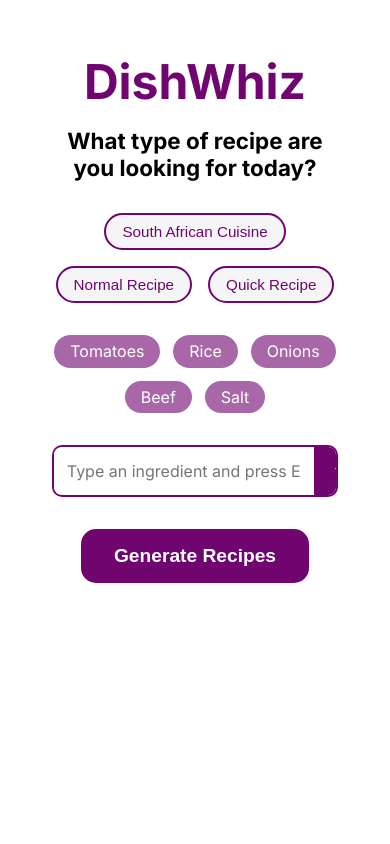
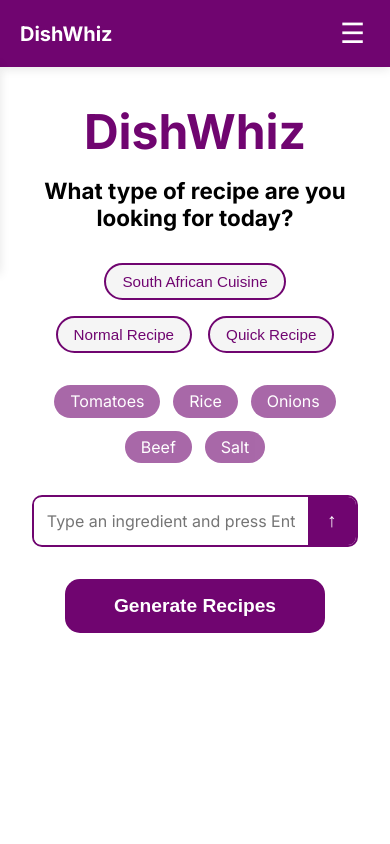
Before and after one commit to Ayyanda/recipe-generator, a Flask app: page /ai in a window 390 px wide. Run offline with Flask 3, Linux system fonts and the light colour scheme.

Commit message:
added a navbar to ai generation page and changed UI for output recipe cards

```diff
--- a/static/css/ai-page.css
+++ b/static/css/ai-page.css
@@ -18,25 +18,78 @@ body {
   color: var(--purple);
   display: flex;
   flex-direction: column;
-  /* justify-content: center; */
-  align-items: center;
   min-height: 100vh;
-  padding: 20px;
-  overflow-x:hidden ;
+  padding-top: 80px;
+  overflow-x: hidden;
 }
 
-.cards-wrapper {
-  width: 100vw;
-  max-width: none;
-  margin: 0;
-  padding: 0;
+/* ==================== Navbar Styles ==================== */
+.navbar {
+  position: fixed;
+  top: 0;
+  left: 0;
+  width: 100%;
+  padding: 15px 35px;
+  display: flex;
+  align-items: center;
+  justify-content: space-between;
+  background: var(--purple);
+  color: var(--white);
+  z-index: 100;
+  box-shadow: 0 2px 10px rgba(0, 0, 0, 0.1);
 }
 
+.nav-brand {
+  display: flex;
+  align-items: center;
+  gap: 10px;
+}
+
+.nav-title {
+  font-size: 25px;
+  font-weight: 700;
+  color: var(--white);
+}
+
+.nav-links {
+  display: flex;
+  gap: 32px;
+  align-items: center;
+}
+
+.nav-links a {
+  color: var(--white);
+  text-decoration: none;
+  font-size: 18px;
+  font-weight: 500;
+  transition: all 0.3s ease;
+  padding: 5px 10px;
+  border-radius: 5px;
+}
+
+.nav-links a:hover {
+  background: rgba(255, 255, 255, 0.1);
+  font-weight: 600;
+}
+
+/* Mobile menu button */
+.mobile-menu-btn {
+  display: none;
+  background: none;
+  border: none;
+  color: var(--white);
+  font-size: 28px;
+  cursor: pointer;
+  padding: 5px;
+}
+
+/* ==================== Main Content ==================== */
 .container {
   text-align: center;
   width: 100%;
   max-width: 700px;
   padding: 2rem;
+  margin: 0 auto;
 }
 
 .logo {
@@ -482,29 +385,37 @@ body {
   color: var(--purple);
 }
 
-.recipes-container {
-  background: transparent;
-  padding: 0;
-  max-height: none;
-}
-
-@media (max-width: 900px) {
-  .recipe-cards {
-    grid-template-columns: 1fr;
-  }
-}
-
-@media (max-width: 600px) {
-  .recipe-card-header h2 {
-    font-size: 1.3rem;
+/* ==================== Mobile Responsive ==================== */
+@media (max-width: 768px) {
+  .navbar {
+    padding: 12px 20px;
   }
 
-  .recipe-card-body {
-    padding: 1rem;
+  .nav-links {
+    position: fixed;
+    top: 60px;
+    left: -100%;
+    width: 100%;
+    flex-direction: column;
+    background: var(--purple);
+    padding: 20px;
+    gap: 15px;
+    transition: left 0.3s ease;
+    box-shadow: 0 5px 10px rgba(0, 0, 0, 0.1);
   }
-}
 
-@media (max-width: 600px) {
+  .nav-links.active {
+    left: 0;
+  }
+
+  .mobile-menu-btn {
+    display: block;
+  }
+
+  body {
+    padding-top: 70px;
+  }
+
   .logo {
     font-size: 3rem;
   }
@@ -522,4 +433,37 @@ body {
     width: 80%;
     font-size: 1.2rem;
   }
+
+  .results-header {
+    flex-direction: column;
+    gap: 1rem;
+    align-items: flex-start;
+  }
+
+  .results-header h1 {
+    font-size: 2rem;
+  }
+
+  .back-btn {
+    width: 100%;
+    text-align: center;
+  }
+
+  .recipe-cards {
+    grid-template-columns: 1fr;
+  }
 }
+
+@media (max-width: 600px) {
+  .nav-title {
+    font-size: 20px;
+  }
+
+  .recipe-card-header h2 {
+    font-size: 1.3rem;
+  }
+
+  .recipe-card-body {
+    padding: 1rem;
+  }
+}
--- a/static/css/styles.css
+++ b/static/css/styles.css
@@ -6,7 +6,7 @@
   --gradient-bg: linear-gradient( #700570, #D60AD6);
   --background: linear-gradient(to bottom, rgb(248, 52, 246) 0.6%, rgb(152, 38, 252) 90%);
   --nav-test: purple;
-  --image: url('../static/images/plate and utensils.jpeg')
+  --image: "{{ url_for('static', filename='images/plates and utensils.jpeg') }}"
 }
 
 * {
--- a/static/js/script.js
+++ b/static/js/script.js
@@ -1,3 +1,21 @@
+// Mobile menu toggle
+const mobileMenuBtn = document.getElementById('mobileMenuBtn');
+const navLinks = document.getElementById('navLinks');
+
+if (mobileMenuBtn && navLinks) {
+  mobileMenuBtn.addEventListener('click', () => {
+    navLinks.classList.toggle('active');
+  });
+
+  // Close mobile menu when clicking a link
+  navLinks.querySelectorAll('a').forEach(link => {
+    link.addEventListener('click', () => {
+      navLinks.classList.remove('active');
+    });
+  });
+}
+
+// Main recipe generator functionality
 document.addEventListener("DOMContentLoaded", () => {
   const generateBtn = document.getElementById("generateBtn");
   const inputField = document.getElementById("ingredientInput");
@@ -181,7 +199,6 @@ document.addEventListener("DOMContentLoaded", () => {
     return recipes;
   }
 
-
   function formatSingleRecipe(text, index) {
     let html = text;
 
@@ -257,7 +274,6 @@ document.addEventListener("DOMContentLoaded", () => {
     return card;
   }
 
-
   function resetPage() {
     document.querySelector(".header").style.display = "block";
     document.querySelector(".recipe-types").style.display = "flex";
--- a/templates/AI_page.html
+++ b/templates/AI_page.html
@@ -8,6 +8,21 @@
 <link rel="stylesheet" href="{{ url_for('static', filename='css/ai-page.css') }}">
 </head>
 <body>
+
+<nav class="navbar">
+  <div class="nav-brand">
+    <h1 class="nav-title">DishWhiz</h1>
+  </div>
+  <div class="nav-links" id="navLinks">
+    <a href="/">Home</a>
+    <a href="#about">About</a>
+    <a href="#How_to">How To</a>
+    <a href="#Contact">Contact Us</a>
+  </div>
+  <button class="mobile-menu-btn" id="mobileMenuBtn">☰</button>
+</nav>
+
+<!-- Main Content -->
 <div class="container">
   <section class="header">
     <h1 class="logo">DishWhiz</h1>
@@ -45,14 +60,11 @@
       <h1>Your Recipes</h1>
       <button class="back-btn" id="backBtn">Generate Another Recipe</button>
     </div>
-
     <p class="intro-text" id="introText"></p>
-
     <div class="recipe-cards" id="recipeCards"></div>
   </div>
 </div>
 
-
 <script src="{{ url_for('static', filename='js/script.js') }}"></script>
 </body>
 </html>
```
Also changed, not shown: other parts of static/css/ai-page.css (+4 -154 lines). Lines whose indentation alone changed are shown as unchanged.
